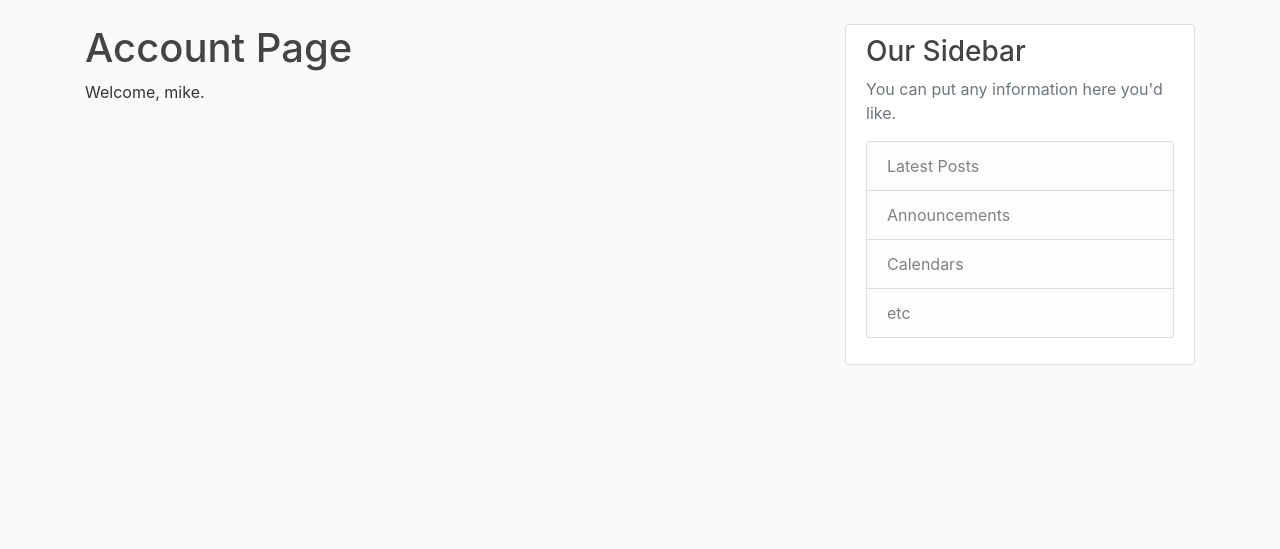
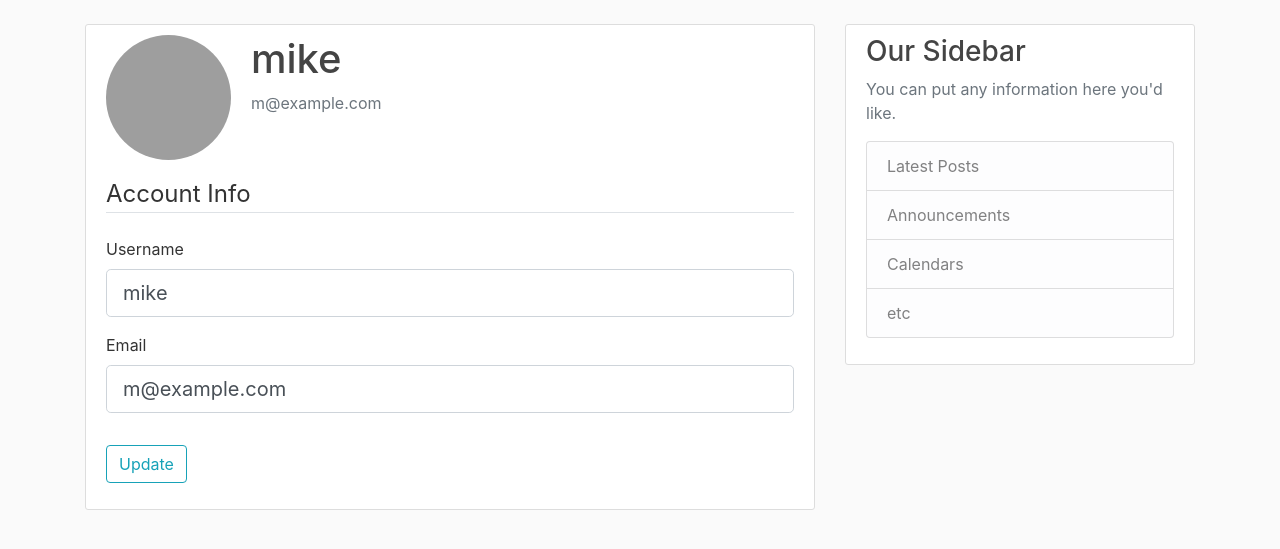
Before and after one commit to mikec964/pptx-images, a Flask app: page /account in a window 1280 px wide. Shown: the part 56-605 px from the top of the page. Run offline with Flask 2, Linux system fonts and the light colour scheme; a user stored in the database is signed in; some libraries are stand-ins or nearby versions; grey boxes are pictures that could not be loaded.

Commit message:
feat: edit account username, email

```diff
--- a/rpgtools/forms.py
+++ b/rpgtools/forms.py
@@ -1,4 +1,5 @@
 from flask_wtf import FlaskForm
+from flask_login import current_user
 from wtforms import StringField, PasswordField, SubmitField, BooleanField
 from wtforms.validators import DataRequired, Length, Email, EqualTo, ValidationError
 from rpgtools.models import User
@@ -33,3 +34,23 @@ class LoginForm(FlaskForm):
                             validators=[DataRequired()])
     remember = BooleanField('Remember Me')
     submit = SubmitField('Login')
+
+
+class UpdateAccountForm(FlaskForm):
+    username = StringField('Username',
+                            validators=[DataRequired(), Length(min=2, max=20)])
+    email = StringField('Email',
+                            validators=[DataRequired(), Email()])
+    submit = SubmitField('Update')
+
+    def validate_username(self, username):
+        if username.data != current_user.username:
+            user = User.query.filter_by(username=username.data).first()
+            if user:
+                raise ValidationError('Username already in use. Please choose another.')
+
+    def validate_email(self, email):
+        if email.data != current_user.email:
+            user = User.query.filter_by(email=email.data).first()
+            if user:
+                raise ValidationError('Email already in use. Please choose another.')
--- a/rpgtools/routes.py
+++ b/rpgtools/routes.py
@@ -1,7 +1,7 @@
 from flask import render_template, url_for, flash, redirect, request
 from flask_login import login_user, current_user, logout_user, login_required
 from rpgtools import app, db, bcrypt
-from rpgtools.forms import RegistrationForm, LoginForm
+from rpgtools.forms import RegistrationForm, LoginForm, UpdateAccountForm
 from rpgtools.models import User, Post
 
 
@@ -54,7 +54,19 @@ def logout():
     return redirect(url_for('home'))
 
 
-@app.route("/account")
+@app.route("/account", methods=['GET', 'POST'])
 @login_required
 def account():
-    return render_template('account.html', title='Account')
+    form = UpdateAccountForm()
+    if form.validate_on_submit():
+        current_user.username = form.username.data
+        current_user.email = form.email.data
+        db.session.commit()
+        flash('Your account has been updated.', 'success')
+        return redirect(url_for('account'))
+    elif request.method == 'GET':
+        form.username.data = current_user.username
+        form.email.data = current_user.email
+    image_file = url_for('static', filename='profile_pics/' + current_user.image_file)
+    return render_template('account.html', title='Account',
+                            image_file=image_file, form=form)
--- a/rpgtools/templates/account.html
+++ b/rpgtools/templates/account.html
@@ -1,5 +1,48 @@
 {% extends "layout.html" %}
 {% block content %}
-    <h1>Account Page</h1>
-    <p>Welcome, {{ current_user.username }}.</p>
+    <div class="content-section">
+      <div class="media">
+        <img class="rounded-circle account-img" src="{{ image_file }}">
+        <div class="media-body">
+          <h2 class="account-heading">{{ current_user.username }}</h2>
+          <p class="text-secondary">{{ current_user.email }}</p>
+        </div>
+      </div>
+      <form method="POST" action="" enctype="multipart/form-data">
+          {{ form.hidden_tag() }}
+          <fieldset class="form-group">
+              <legend class="border-bottom mb-4">Account Info</legend>
+              <div class="form-group"><!-- USERNAME -->
+                  {{ form.username.label(class="form-control-label") }}
+
+                  {% if form.username.errors %}
+                      {{ form.username(class="form-control form-control-lg is-invalid") }}
+                      <div class="invalid-feedback">
+                          {% for error in form.username.errors %}
+                              <span>{{ error }}</span>
+                          {% endfor %}
+                      </div>
+                  {% else %}
+                      {{ form.username(class="form-control form-control-lg") }}
+                  {% endif %}
+              </div>
+              <div class="form-group"><!-- EMAIL -->
+                  {{ form.email.label(class="form-control-label") }}
+                  {% if form.email.errors %}
+                      {{ form.email(class="form-control form-control-lg is-invalid") }}
+                      <div class="invalid-feedback">
+                          {% for error in form.email.errors %}
+                              <span>{{ error }}</span>
+                          {% endfor %}
+                      </div>
+                  {% else %}
+                      {{ form.email(class="form-control form-control-lg") }}
+                  {% endif %}
+              </div>
+          </fieldset>
+          <div class="form-group">
+              {{ form.submit(class="btn btn-outline-info") }}
+          </div>
+      </form>
+    </div>
 {% endblock content %}
```
Also changed, not shown: rpgtools/site.db.
